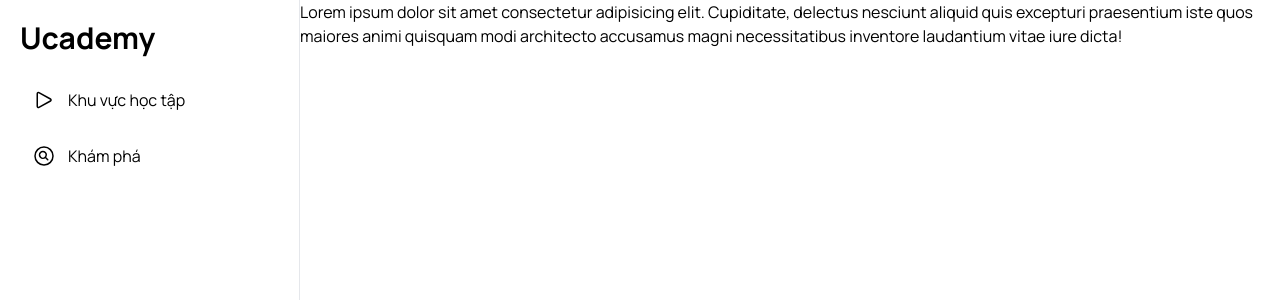
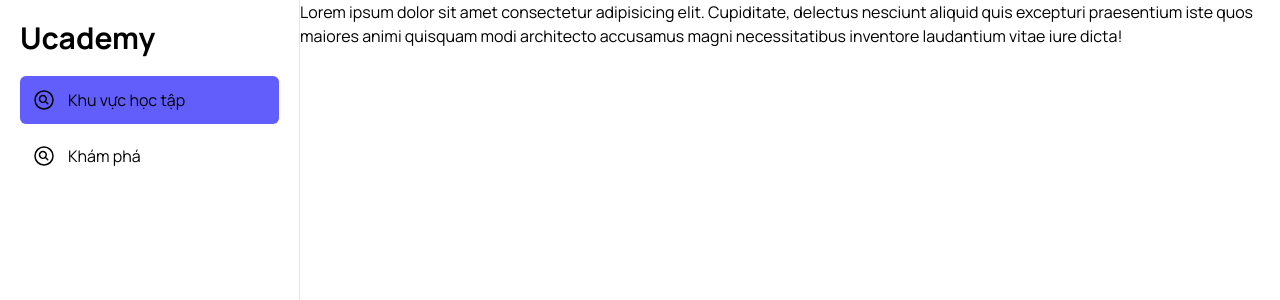
Before and after one commit to baoqp19/ELearning, a Next.js app in the folder my-app/: page / in a window 1280 px wide. Shown: the top 300 px of the page. Built offline with nearby package versions, Linux system fonts and the light colour scheme.

Commit message:
optimal(toi uu) type and import during many icon

```diff
--- /dev/null
+++ b/my-app/src/app/components/common/ActiveLink.tsx
@@ -0,0 +1,26 @@
+"use client"
+
+import { IActiveLinkProps } from '@/app/types'
+import Link from 'next/link'
+import { usePathname } from 'next/navigation'
+import React from 'react'
+
+const ActiveLink = ({ url, children }: IActiveLinkProps) => {
+
+  const pathName = usePathname();
+  const isActive = url === pathName;
+
+  return (
+    <div>
+      <Link href={url} className={`p-3 rounded-md flex items-center gap-3 transition-all${isActive
+        ? "text-white bg-primary svg-animate"
+        : "hover:text-primary hover:bg-primary hover:bg-opacity-10"}
+     `}
+      >
+        {children}
+      </Link>
+    </div>
+  )
+}
+
+export default ActiveLink
--- /dev/null
+++ b/my-app/src/app/components/icons/index.tsx
@@ -0,0 +1,3 @@
+export { default as IconPlay } from "./IconExplore"
+
+export { default as IconExplore } from "./IconExplore"
--- a/my-app/src/app/components/layouts/Siderbar.tsx
+++ b/my-app/src/app/components/layouts/Siderbar.tsx
@@ -1,6 +1,7 @@
 import { menuItems } from '@/app/constants'
 import Link from 'next/link'
 import React from 'react'
+import ActiveLink from '../common/ActiveLink'
 
 const Siderbar = () => {
   return (
@@ -27,11 +28,10 @@
 function MenuItem({ url = "/", title = "", icon }: { url: string, title: string, icon?: React.ReactNode }) {
   return (
     <li>
-      <Link href={url} className="p-3 rounded-md flex items-center gap-3 hover:text-primary hover:bg-primary hover:bg-opacity-10 transition-all">
+      <ActiveLink url={url}>
         {icon}
         {title}
-
-      </Link>
+      </ActiveLink>
     </li>
   )
 }
--- a/my-app/src/app/constants/index.tsx
+++ b/my-app/src/app/constants/index.tsx
@@ -1,11 +1,8 @@
-import IconExplore from "../components/icons/IconExplore";
-import IconPlay from "../components/icons/IconPlay";
+import { IconExplore, IconPlay } from "../components/icons"
+import { IMenuItem } from "../types"
 
-export const menuItems: {
-    url: string,
-    title: string,
-    icon: React.ReactNode,
-}[] = [
+
+export const menuItems: IMenuItem[] = [
     {
         url: "/",
         title: "Khu vực học tập",
--- a/my-app/src/app/globals.css
+++ b/my-app/src/app/globals.css
@@ -1,3 +1,16 @@
 @tailwind base;
 @tailwind components;
 @tailwind utilities;
+
+@layer components {
+    .svg-animate {
+      stroke-dashoffset: 100;
+      stroke-dasharray: 100;
+      animation: dash 3s linear forwards;
+    }
+    @keyframes dash {
+      to {
+        stroke-dashoffset: 0;
+      }
+    }
+  }
--- /dev/null
+++ b/my-app/src/app/types/index.d.ts
@@ -0,0 +1,16 @@
+
+
+type IActiveLinkProps = {
+    url: string;
+    children: React.ReactNode;
+};
+
+
+type IMenuItem = {
+    url: string;
+    title: string;
+    icon: React.ReactNode;
+};
+
+
+export { IActiveLinkProps, IMenuItem };
```
Lines whose indentation alone changed are shown as unchanged.
